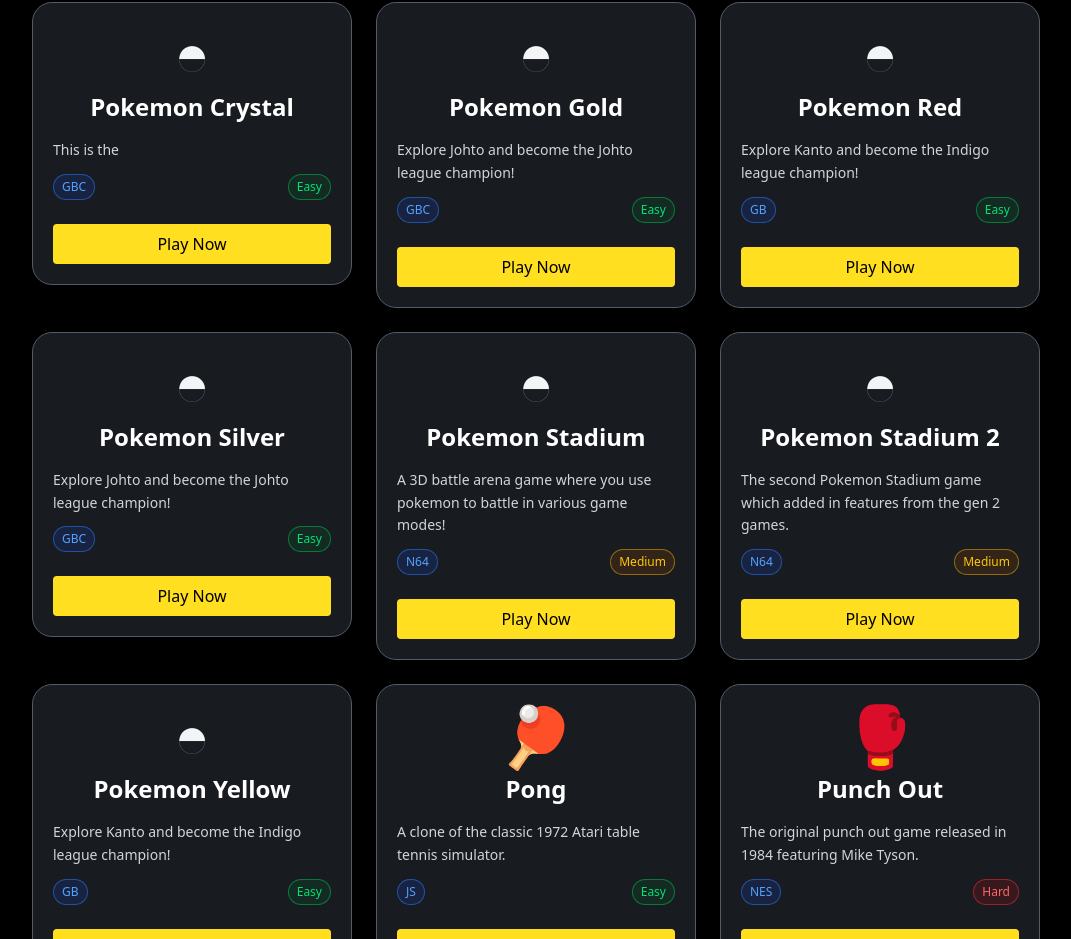
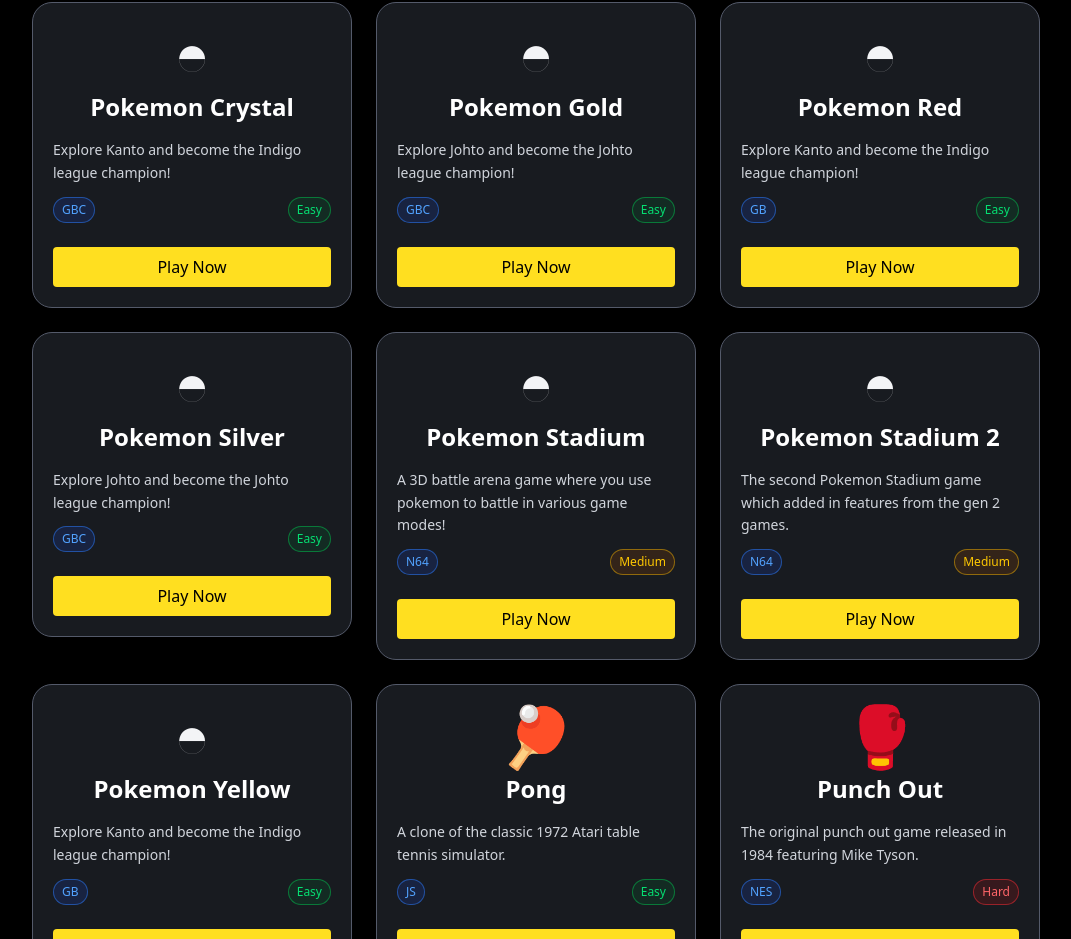
Before and after one commit to ZenPatel/New-MonkeyBook, a React (Vite) app: page /games in a window 1280 px wide. Shown: the part 2318-3257 px from the top of the page, without its empty margins (104-1175 px from the left). Built offline with nearby package versions, Linux system fonts and the light colour scheme; no server answers.

Commit message:
Fixed error in GamesList

```diff
--- a/src/components/GamesList.tsx
+++ b/src/components/GamesList.tsx
@@ -157,7 +157,7 @@ const games: Game[] = [
   {
     id: 'pokemoncrystal',
     title: 'Pokemon Crystal',
-    description: 'This is the ',
+    description: 'Explore Kanto and become the Indigo league champion!',
     icon: '◓',
     difficulty: 'Easy',
     category: 'GBC'
```
